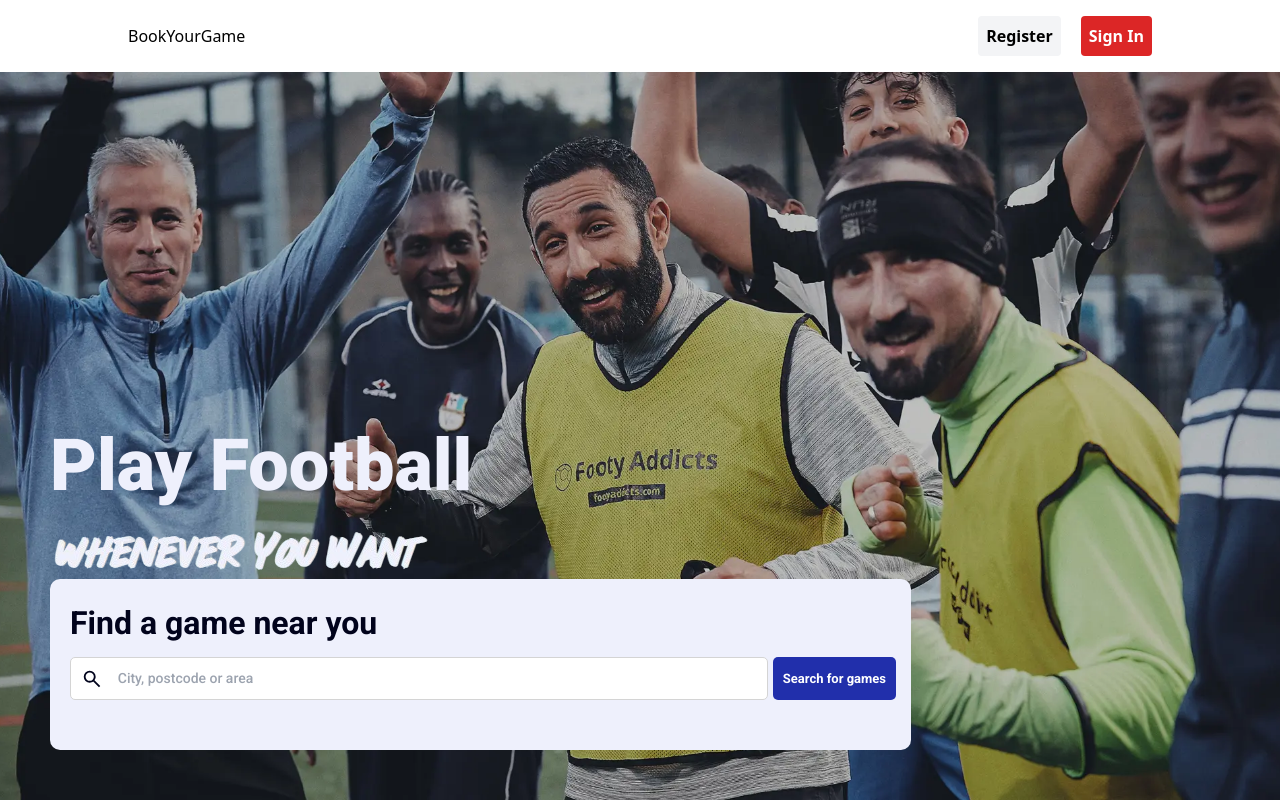
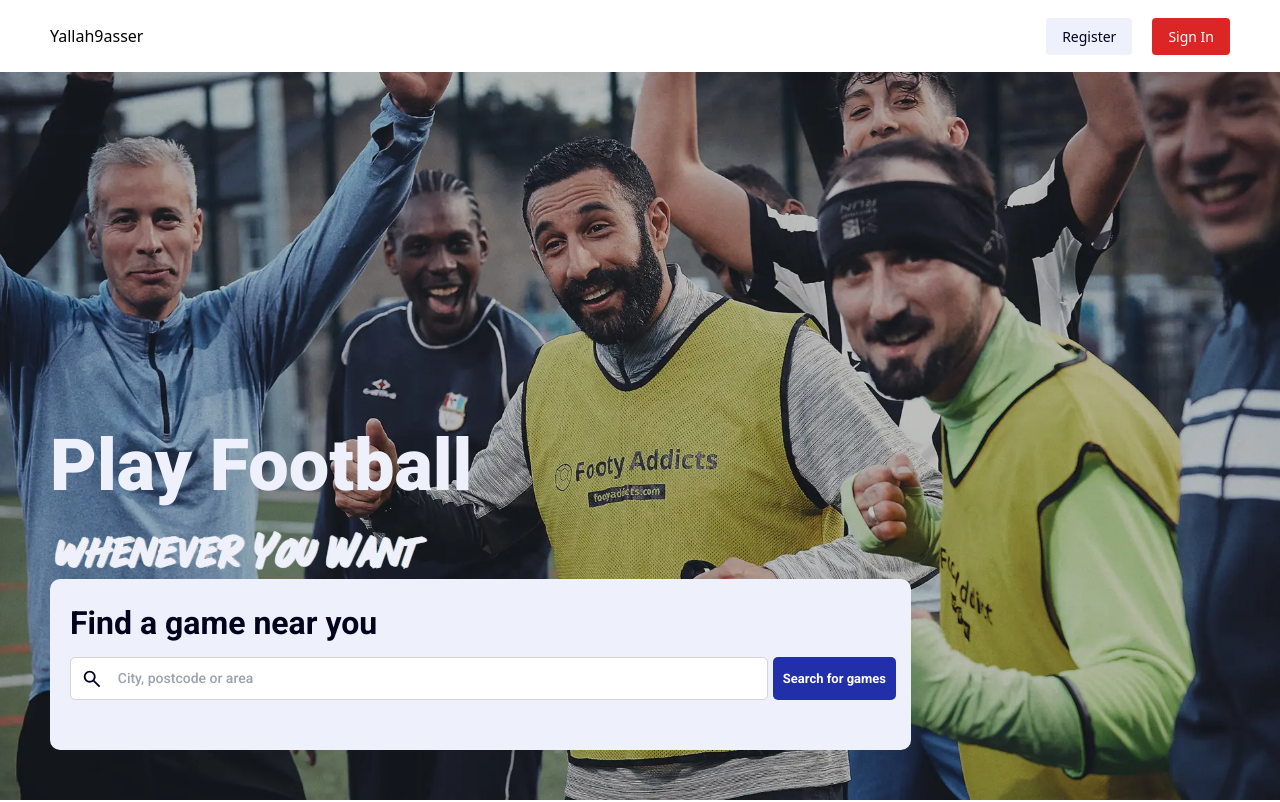
Before and after one commit to Younes-Lassiri/football_game_management, a React (Create React App) app: page / in a window 1280 px wide. Shown: the top 802 px of the page. Built offline with nearby package versions, Linux system fonts and the light colour scheme; some icons are missing; a web font is replaced by a local one.

Commit message:
'changes'

```diff
--- a/src/Home/nav/Nav.jsx
+++ b/src/Home/nav/Nav.jsx
@@ -5,21 +5,19 @@ import { BiX } from 'react-icons/bi';
 
 const Nav = () => {
   const [isMobileMenuOpen, setIsMobileMenuOpen] = useState(false);
-
   return (
     <div>
       {/* Large screens */}
-      <div className='hidden md:flex justify-between px-[8rem] items-center h-[72px] '>
-        <div>BookYourGame</div>
+      <div className='hidden md:flex justify-between px-[50px] items-center h-[72px]'>
+        <div>Yallah9asser</div>
         <div className='space-x-5'>
-          <button className='bg-gray-100 p-2 rounded-[4px] font-semibold'>Register</button>
-          <button className='bg-red-600 text-white p-2 rounded-[4px] font-semibold'>Sign In</button>
+        <button className='p-2 px-[16px] rounded-[4px] font-medium text-[14px]' style={{ color: '#01031e', backgroundColor: '#eef0fc' }}>Register</button>
+        <button className='bg-red-600 text-white p-2 px-[16px] rounded-[4px] font-medium text-[14px]'>Sign In</button>
         </div>
       </div>
-
       {/* Small screens */}
-      <div className='flex items-center justify-between md:hidden p-4 '>
-        <div>BookYourGame</div>
+      <div className='flex items-center justify-between md:hidden px-[25px] h-[72px]'>
+        <div>Yallah9asser</div>
         <button
           onClick={() => setIsMobileMenuOpen(!isMobileMenuOpen)}
           className=' focus:outline-none'
@@ -27,7 +25,15 @@ const Nav = () => {
           {isMobileMenuOpen ? (
             <BiX className='w-6 h-6' />
           ) : (
-            <FaBars className='w-6 h-6' />
+            <div
+            className='p-[9px]'
+            style={{ transition: 'background-color 0.3s', borderRadius: '5px' }}
+            onMouseEnter={(e) => e.currentTarget.style.backgroundColor = '#eef0fc'}
+            onMouseLeave={(e) => e.currentTarget.style.backgroundColor = 'transparent'}
+          >
+            <FaBars className='w-5 h-5' />
+          </div>
+
           )}
         </button>
       </div>
@@ -35,9 +41,9 @@ const Nav = () => {
       {/* Mobile Menu */}
       {isMobileMenuOpen && (
         <div className='md:hidden mx-4 pb-4'>
-          <div className='flex flex-col  p-3 font-semibold rounded-md gap-2'>
-            <button className='bg-gray-200 p-2 rounded-[4px] font-semibold'>Register</button>
-            <button className='bg-red-600 text-white p-2 rounded-[4px] font-semibold'>Sign In</button>
+          <div className='flex flex-col font-semibold rounded-md gap-2 py-3'>
+          <button className='py-2 px-[16px] rounded-[4px] font-medium text-[14px]' style={{ color: '#01031e', backgroundColor: '#eef0fc' }}>Register</button>
+        <button className='bg-red-600 text-white py-2 px-[16px] rounded-[4px] font-medium text-[14px]'>Sign In</button>
           </div>
 
           <div className='pt-2 flex flex-col space-y-4 font-semibold'>
```
